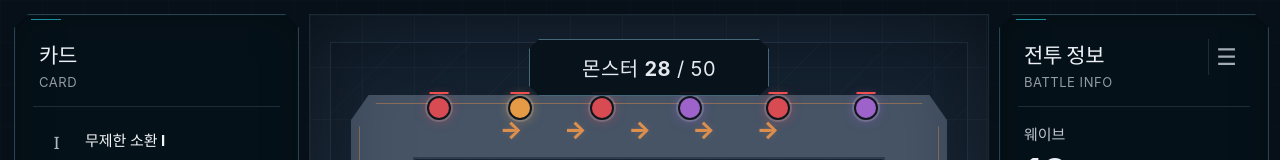
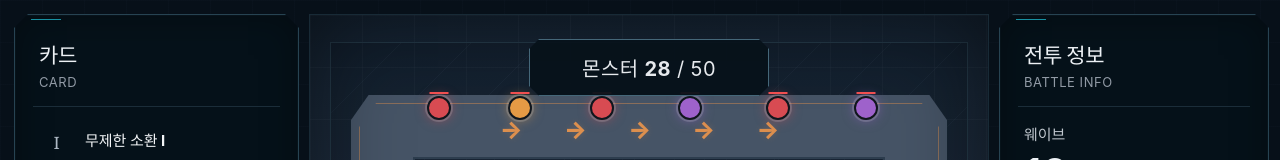
Before and after one commit to cistus75/DefencER, a React (Vite) app: page / in a window 1280 px wide. Shown: the top 160 px of the page. Built offline with nearby package versions, Linux system fonts and the light colour scheme.

Commit message:
refactor: remove battle info menu button

```diff
--- a/src/App.tsx
+++ b/src/App.tsx
@@ -111,12 +111,9 @@ function App() {
 
       <aside className="right-column">
         <section className="side-panel battle-info">
-          <header className="panel-header panel-header--row">
-            <div>
-              <strong>전투 정보</strong>
-              <span>BATTLE INFO</span>
-            </div>
-            <button className="menu-button" aria-label="메뉴">☰</button>
+          <header className="panel-header">
+            <strong>전투 정보</strong>
+            <span>BATTLE INFO</span>
           </header>
 
           <div className="info-block">
```
